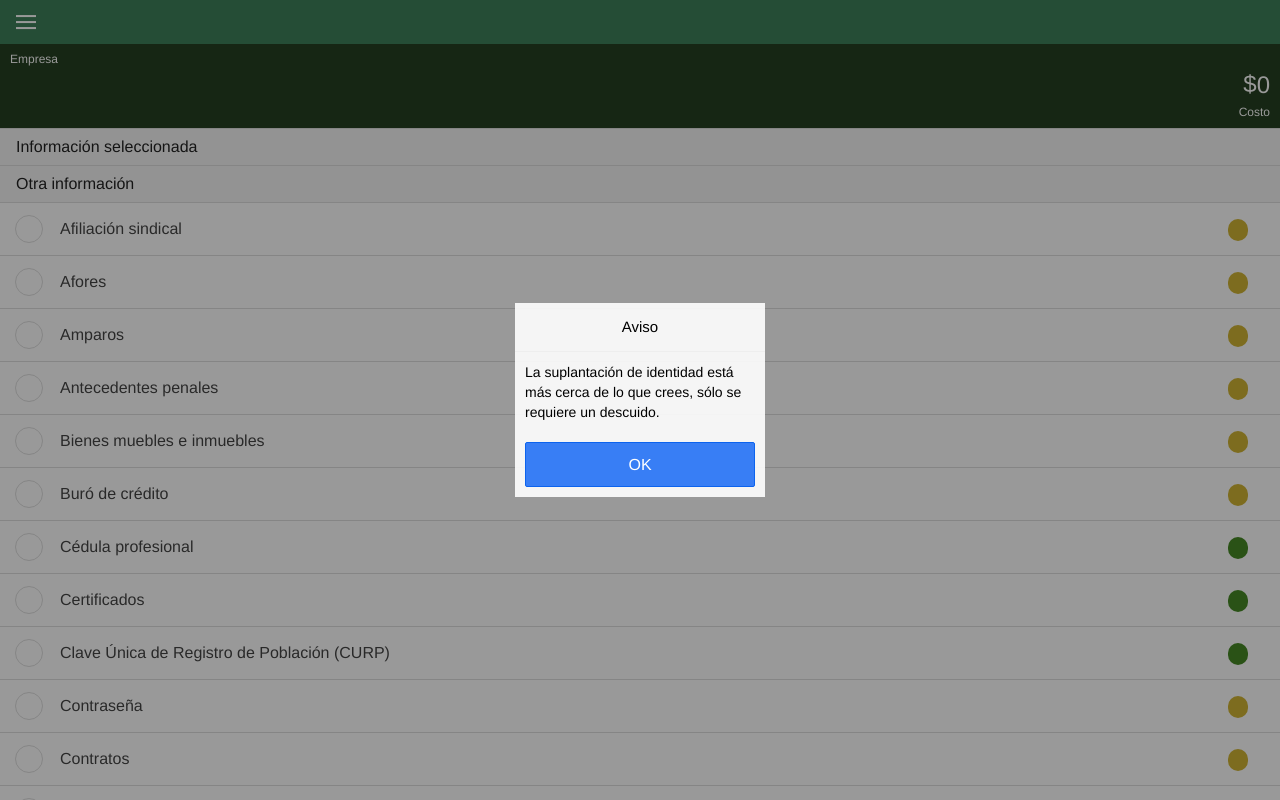
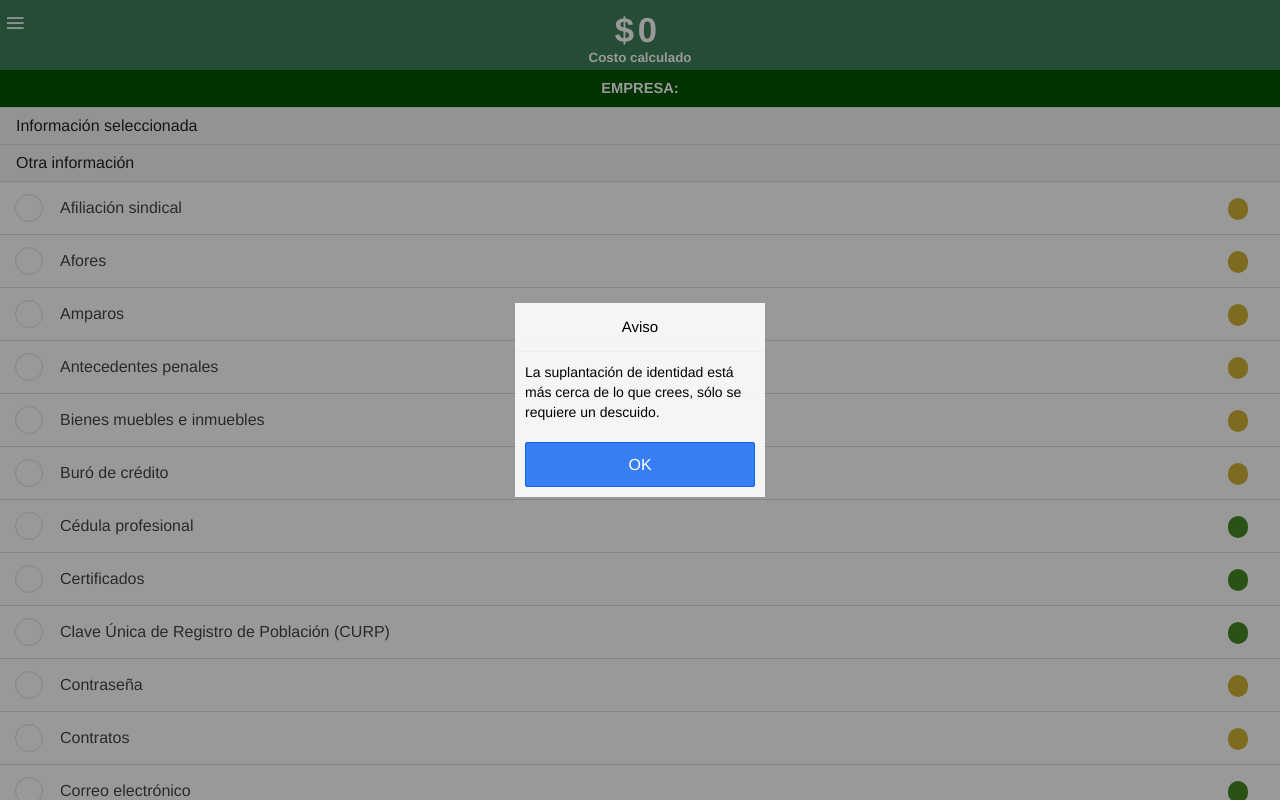
Before and after one commit to mgtorrea/gxc-rcalc, a plain HTML site: page webapp/www/index.html in a window 1280 px wide. Drawn offline with Linux system fonts and the light colour scheme; files whose address does not match are found by name.

Commit message:
Se modifica estilo

```diff
--- a/webapp/www/css/estilos.css
+++ b/webapp/www/css/estilos.css
@@ -1,22 +1,12 @@
 /*gxc-header*/
 
-#gxc-loader{
+#gxc-loader {
     position: absolute;
     width: 100%;
     height: 100%;
     background-color: #3E8059;
-    z-index:10;
+    z-index: 10;
 }
-
-
-.gxc-header {
-    background-color: #3E8059;
-    color: white;
-    border: 0;
-    background-size: 0;
-}
-.gxc-header *,
-.gx-header .button,
 .button:hover {
     color: white;
 }
@@ -38,38 +28,72 @@
     margin-top: 20px;
 }
 .gxc-calc-header {
-    margin-top: 44px;
+    margin-top: 0;
+    color: white;
+    padding: 0;
+}
+.btn-menu {
+    float: left;
+    position: fixed;
+    color: white;
+    font-size: 20pt;
 }
 .hxc-list-calc {
-    top: 128px;
-    background-color: #253f21;
+    top: 107px;
+    background-color: #005500;
 }
-.gxc-calc-header .row {
-    background-color: #253f21;
-    color: white;
-    font-size: 9pt;
-    padding-top: 0;
-    padding-bottom: 0;
+.calc-res-costo,
+.calc-nombre-empresa {
+    text-align: center;
+    padding: 3px;
+    font-weight: bold;
 }
 .calc-res-costo {
-    text-align: right;
-    font-size: 18pt;
+    font-size: 20pt;
+    background-color: #3E8059;
+    padding-top: 15px;
+    height: 70px;
+}
+.calc-res-costo .label,
+.calc-nombre-empresa .label {
+    font-size: 10pt;
 }
 .calc-nombre-empresa {
-    font-size: 15pt;
+    font-size: 11pt;
+    background-color: #005500;
+    height: 36px;
+    text-transform: uppercase;
+    line-height: 36px;
+    padding: 0;
+    /*background-color: #253f21;*/
 }
-.badge-std, .badge-verde{
+.badge-std,
+.badge-verde {
     background-color: #458824;
 }
-.badge-stv, .badge-amarillo {
+.badge-stv,
+.badge-amarillo {
     background-color: #cfb334;
 }
-.badge-spc, .badge-rojo{
+.badge-spc,
+.badge-rojo {
     background-color: #cf3434;
 }
 .item-checkbox::first-letter {
     text-transform: uppercase;
 }
+
+span.odometer-digit:first-child::before {
+    content: '$';
+    margin-left: -23px;
+    display: inline-block;
+    float: left;
+}
+
+.odometer {
+    font-size: 26pt;
+    line-height: 22pt;
+}
 /*TABLET
 .popup-container .popup{
     width: 40%;
--- a/webapp/www/index.html
+++ b/webapp/www/index.html
@@ -19,27 +19,19 @@
     <ion-side-menus>
         <!-- Center content -->
         <ion-side-menu-content drag-content="false">
-            <ion-header-bar class="gxc-header" align-title="left">
-                <div class="buttons">
-                    <button class="button button-icon ion-navicon" menu-toggle="left"> </button>
-                </div>
-                <h1 class="title"></h1>
-            </ion-header-bar>
+            <!--<ion-header-bar style="bakcground-color:blue;" align-title="left">
+
+            </ion-header-bar>-->
             <ion-pane>
-
                 <div id="calc_principal" ng-controller="RiskCalculatorController">
                     <div class="gxc-calc-header">
-                        <div class="row" style="padding-top: 0;padding-bottom: 0;">
-                            <div class="col">Empresa</div>
-                            <div class="col"></div>
+                        <button class="button button-icon ion-navicon btn-menu" menu-toggle="left"> </button>
+                        <div class="calc-res-costo">
+                            <span class="content" style="margin-left: 15px;"></span>
+                            <div class="label">Costo calculado</div>
                         </div>
-                        <div class="row">
-                            <div class="col calc-nombre-empresa" ng-click="configuraEmpresa();">{{data.empresaSeleccionada.name}}</div>
-                            <div class="col calc-res-costo">$<span class="content"></span></div>
-                        </div>
-                        <div class="row" style="padding-top: 0;padding-bottom: 0;">
-                            <div class="col"></div>
-                            <div class="col" style="text-align:right;">Costo</div>
+                        <div class="calc-nombre-empresa" ng-click="configuraEmpresa();">
+                            <div>Empresa: {{data.empresaSeleccionada.name}}</div>
                         </div>
                     </div>
                     <ion-content class="hxc-list-calc">
```
